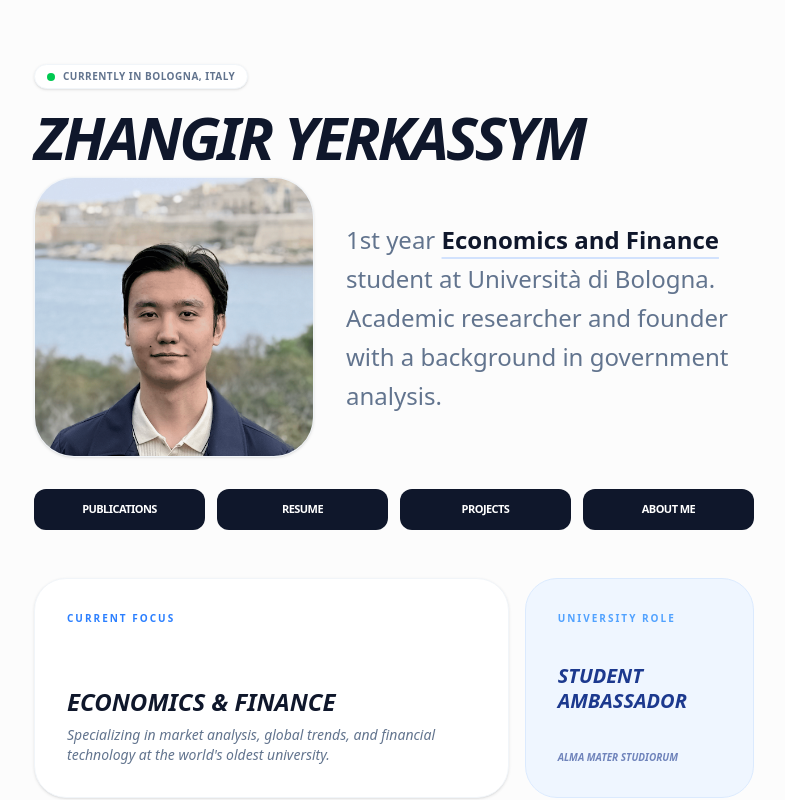
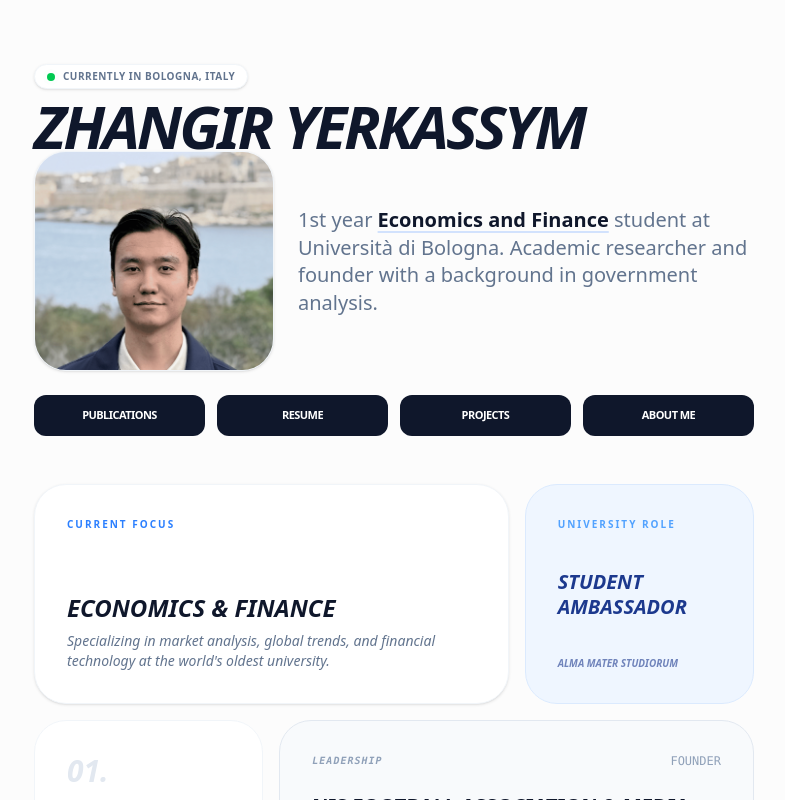
Before and after one commit to JuneiBrunei/jonyportfolio, a Next.js app: page / in a window 1280 px wide. Shown: the top 800 px of the page, without its empty margins (246-1031 px from the left). Built offline with nearby package versions, Linux system fonts and the light colour scheme.

Commit message:
final site version

```diff
--- a/app/page.tsx
+++ b/app/page.tsx
@@ -5,8 +5,8 @@ export default function Home() {
     <div className="min-h-screen bg-[#fcfcfc] text-slate-900 font-sans selection:bg-blue-100">
       <main className="max-w-3xl mx-auto px-6 py-16 animate-fade-in">
 
-        {/* 1. Уменьшил mb-12 до mb-6, чтобы поднять всё выше */}
-<div className="flex justify-between items-center mb-6">
+        {/* 1. Убираем mb-12 у статуса полностью, ставим минимальный mb-4 */}
+<div className="flex justify-between items-center mb-4">
   <div className="flex items-center gap-2 bg-white border border-slate-100 px-3 py-1 rounded-full shadow-sm">
     <span className="relative flex h-2 w-2">
       <span className="animate-ping absolute inline-flex h-full w-full rounded-full bg-green-400 opacity-75"></span>
@@ -16,17 +16,17 @@ export default function Home() {
   </div>
 </div>
 
-<header className="mb-8 flex flex-col gap-4">
-  {/* Имя сверху */}
-  <h1 className="text-4xl md:text-6xl font-black tracking-tighter uppercase italic text-slate-900 leading-[0.8]">
+<header className="mb-6 flex flex-col gap-2">
+  {/* 2. Имя: уменьшаем leading до предела и убираем mb */}
+  <h1 className="text-4xl md:text-6xl font-black tracking-tighter uppercase italic text-slate-900 leading-[0.7] -mb-1">
     Zhangir Yerkassym
   </h1>
 
-  {/* 2. items-center выровняет текст по середине высоты фотки */}
-  <div className="grid grid-cols-1 md:grid-cols-[280px_1fr] gap-8 items-center">
+  {/* 3. Контент: меняем grid на flex для лучшего контроля плотности */}
+  <div className="flex flex-col md:flex-row gap-6 items-center">
 
-    {/* 3. object-top уберет пустоту над головой */}
-    <div className="relative aspect-square w-full md:w-[280px] rounded-[2.5rem] overflow-hidden bg-slate-100 shadow-sm border border-slate-100">
+    {/* 4. Фото: делаем НЕ квадратным, а чуть приплюснутым, чтобы поднять контент ниже */}
+    <div className="relative w-full md:w-[240px] h-[180px] md:h-[220px] rounded-[2rem] overflow-hidden bg-slate-100 border border-slate-100 shadow-sm flex-shrink-0">
       <img
         src="/me.png"
         alt="Zhangir Yerkassym"
@@ -34,10 +34,10 @@ export default function Home() {
       />
     </div>
 
-    {/* Описание */}
-    <div className="flex flex-col">
-      <p className="text-xl md:text-2xl text-slate-500 max-w-2xl leading-relaxed font-medium">
-        1st year <span className="text-slate-900 font-bold underline decoration-blue-500/20 underline-offset-8">Economics and Finance</span> student at Università di Bologna.
+    {/* Описание: убираем лишние межстрочные интервалы */}
+    <div className="max-w-2xl">
+      <p className="text-lg md:text-xl text-slate-500 leading-snug font-medium">
+        1st year <span className="text-slate-900 font-bold underline decoration-blue-500/20 underline-offset-4">Economics and Finance</span> student at Università di Bologna.
         Academic researcher and founder with a background in government analysis.
       </p>
     </div>
```
